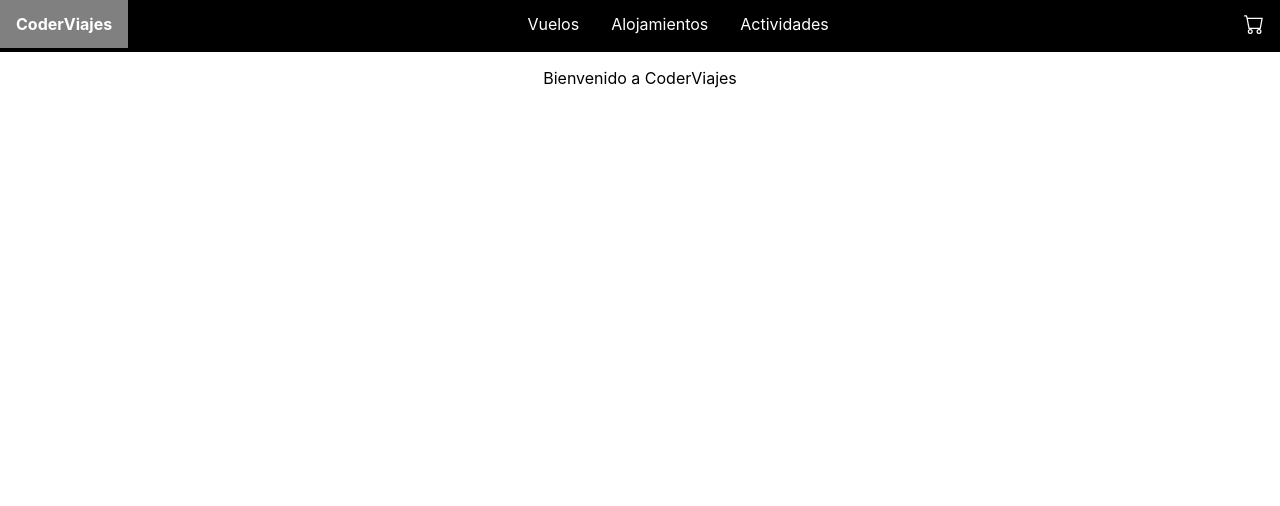
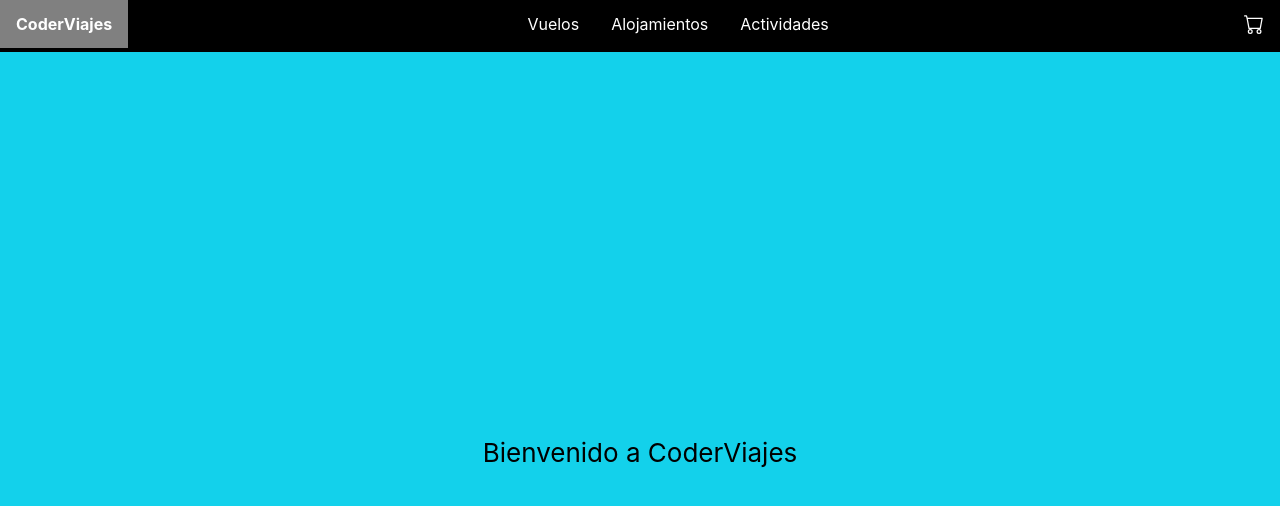
Before and after one commit to TessaGeronimo/proyecto-final-TessaGeronimo, a React (Create React App) app in the folder ecommerce_tessa/: page / in a window 1280 px wide. Shown: the top 506 px of the page. Built offline with nearby package versions, Linux system fonts and the light colour scheme.

Commit message:
actividad 3 finalizada

```diff
--- a/ecommerce_tessa/src/App.css
+++ b/ecommerce_tessa/src/App.css
@@ -2,7 +2,7 @@
   text-align:center;
 }
 
-/* .App-logo {
+.App-logo {
   height: 40vmin;
   pointer-events: none;
 }
@@ -14,14 +14,14 @@
 }
 
 .App-header {
-  background-color: #282c34;
+  background-color: #13d1eb;
   min-height: 100vh;
   display: flex;
   flex-direction: column;
   align-items: center;
   justify-content: center;
   font-size: calc(10px + 2vmin);
-  color: white;
+  color: black;
 }
 
 .App-link {
@@ -35,4 +35,4 @@
   to {
     transform: rotate(360deg);
   }
-} */
+}
--- a/ecommerce_tessa/src/App.js
+++ b/ecommerce_tessa/src/App.js
@@ -1,4 +1,3 @@
-import logo from './logo.svg';
 import './App.css';
 import NavBar from './components/NavBar/NavBar';
 import ItemListContainer from './components/ItemListContainer/ItemListContainer';
@@ -7,7 +6,9 @@ function App() {
   return (
     <div className="App">
       <NavBar/>
-      <ItemListContainer/>
+      <header className="App-header">
+        <ItemListContainer greetings="Bienvenido a CoderViajes"/>
+      </header>
     </div>
   );
 }
--- a/ecommerce_tessa/src/components/ItemListContainer/ItemListContainer.css
+++ b/ecommerce_tessa/src/components/ItemListContainer/ItemListContainer.css
@@ -5,4 +5,5 @@
     overflow: hidden;
     background-color: black;
     text-align: center;
+    height: 100%;
 }
--- a/ecommerce_tessa/src/components/ItemListContainer/ItemListContainer.jsx
+++ b/ecommerce_tessa/src/components/ItemListContainer/ItemListContainer.jsx
@@ -1,9 +1,9 @@
 import React from "react";
 
-const ItemListContainer = () =>{
+const ItemListContainer = (props) =>{
     return(
-        <div className="item">
-            <p>Bienvenido a CoderViajes</p>
+        <div className='item'>
+            <p>{props.greetings}</p>
 
         </div>
     );
```
